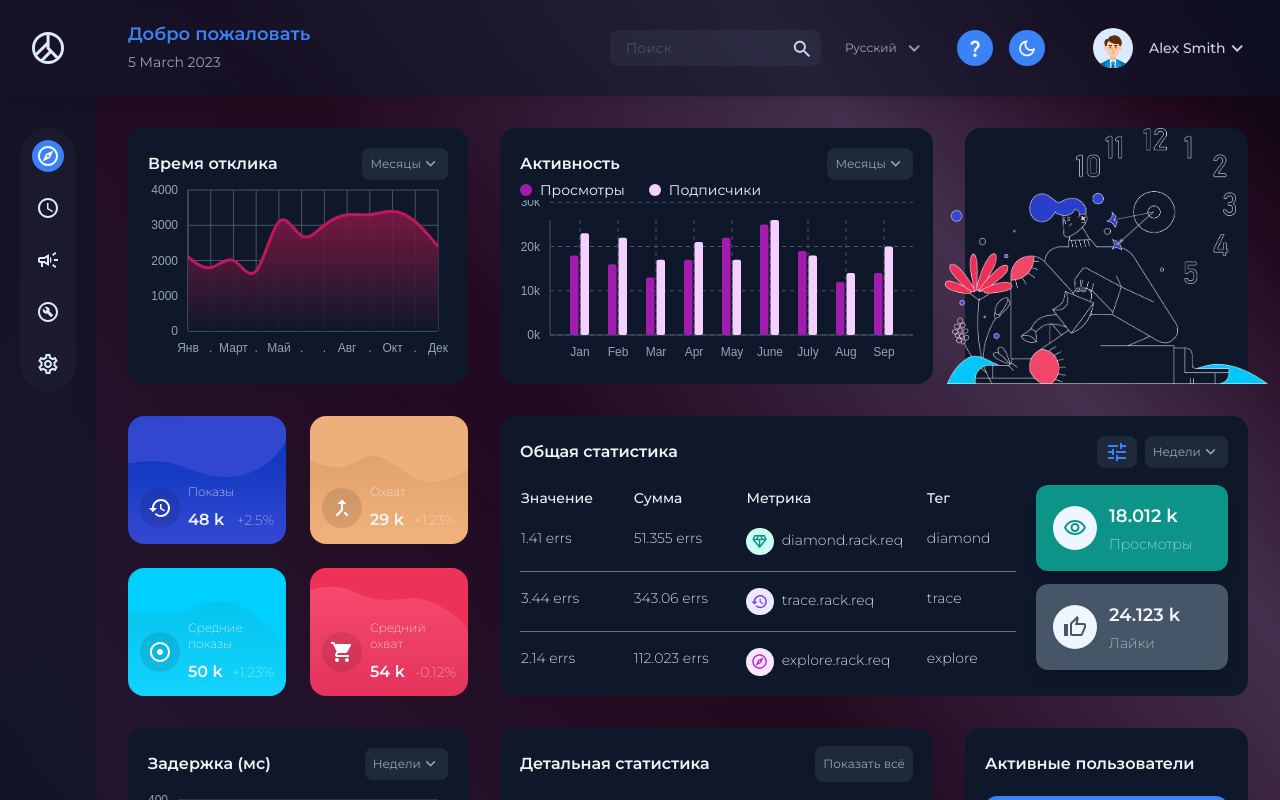
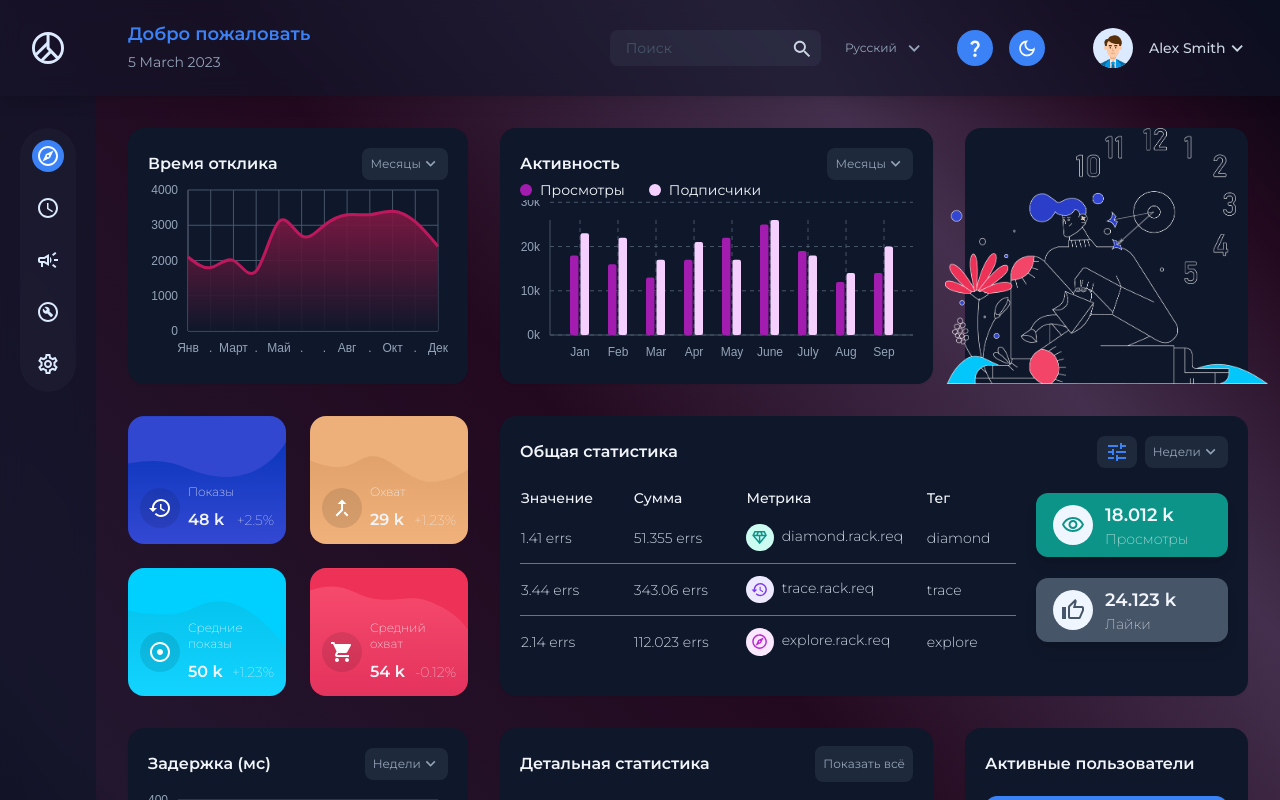
Before and after one commit to tsvetkovsergey/ofspace-social-dashboard, a React (Vite) app: page / in a window 1280 px wide. Shown: the top 800 px of the page. Built offline with nearby package versions, Linux system fonts and the light colour scheme.

Commit message:
fix RoundIcon component, fix StatCard height, fix DataGrid table margins

```diff
--- a/src/components/DashboardCards/HighView.tsx
+++ b/src/components/DashboardCards/HighView.tsx
@@ -40,7 +40,7 @@ const getMenuItems = (t: TFunction): PagesActivityPopup[] => [
 
 const cardStyle =
   'p-2 [&_h3]:text-white [&_h3]:font-bold [&_h3]:text-lg [&_p]:text-white dark:[&_h3]:text-inherit [&_p]:text-opacity-80 hover:opacity-80 dark:border dark:border-transparent dark:hover:border-slate-100 dark:hover:opacity-100 transition';
-const iconStyle = { width: '1.5rem', height: '1.5rem', m: '0.5rem' };
+const iconStyle = { width: '1.5rem', height: '1.5rem' };
 const iconContainerStyle = 'bg-white h-10 w-10';
 const getCardData = (chartType: HighViewType, t: TFunction) => [
   {
@@ -48,7 +48,7 @@ const getCardData = (chartType: HighViewType, t: TFunction) => [
     icon: <VisibilityOutlinedIcon sx={iconStyle} />,
     title: `${highViewCardsData[chartType].totalView} k`,
     text: t('Total view'),
-    cardStyle: `bg-primary-700 dark:bg-teal-600 ${cardStyle}`,
+    cardStyle: `h-16 bg-primary-700 dark:bg-teal-600 ${cardStyle}`,
     iconStyle: `text-primary-700 dark:bg-blue-50 dark:text-teal-600 ${iconContainerStyle}`,
   },
   {
@@ -56,7 +56,7 @@ const getCardData = (chartType: HighViewType, t: TFunction) => [
     icon: <ThumbUpOutlinedIcon sx={iconStyle} />,
     title: `${highViewCardsData[chartType].totalLike} k`,
     text: t('Total like'),
-    cardStyle: `bg-secondary-600 dark:bg-slate-600 ${cardStyle}`,
+    cardStyle: `h-16 bg-secondary-600 dark:bg-slate-600 ${cardStyle}`,
     iconStyle: `text-secondary-600 dark:bg-blue-50 dark:text-slate-600 ${iconContainerStyle}`,
   },
 ];
--- a/src/components/DashboardCards/MostActive.tsx
+++ b/src/components/DashboardCards/MostActive.tsx
@@ -8,14 +8,14 @@ const mostActiveUsers = [
   {
     id: 'u1',
     icon: <img alt="Most active user 1 image" src={UserImage_1} />,
-    iconStyle: 'bg-pink-300',
+    iconStyle: 'bg-pink-300 h-11 w-11 [&>img]:top-2',
     name: 'Alex Adam',
     email: 'adamalex@ase.com',
   },
   {
     id: 'u2',
     icon: <img alt="Most active user 2 image" src={UserImage_2} />,
-    iconStyle: 'bg-amber-100',
+    iconStyle: 'bg-amber-100 h-11 w-11 [&>img]:top-2',
     name: 'John Smith',
     email: 'smithjohn@ase.com',
   },
@@ -34,7 +34,7 @@ const MostActive = () => {
             icon={user.icon}
             title={user.name}
             text={user.email}
-            cardStyle="hover:bg-slate-50 border bg-white dark:bg-blue-500 dark:[&_p]:text-slate-200 border-transparent transition hover:border-slate-100"
+            cardStyle="hover:bg-slate-50 border bg-white dark:bg-blue-500 dark:[&_p]:text-slate-200 border-transparent transition hover:border-slate-100 [&_div]:h-11"
             iconStyle={user.iconStyle}
           />
         ))}
--- a/src/components/DataGrid.tsx
+++ b/src/components/DataGrid.tsx
@@ -13,7 +13,7 @@ const generateRows = ({ columns, data }: Props) => {
   data.forEach((item) => {
     const row = columns.map((col, index) => (
       <td
-        className="py-4 group-first:pt-0 group-last:border-none group-last:pb-0"
+        className="flex items-center py-3 group-first:pt-0 group-last:border-none group-last:pb-0"
         key={index}
       >
         {item[col.id]}
@@ -42,7 +42,7 @@ const DataGrid = ({ columns, data, gridStyle }: Props) => {
       <thead className="contents text-sm text-typo-300 dark:text-inherit">
         <tr className="contents">
           {columns.map((col, index) => (
-            <th className="pt-2 pb-5 text-left font-medium" key={index}>
+            <th className="pt-2 pb-4 text-left text-sm font-medium" key={index}>
               {t(col.titleId)}
             </th>
           ))}
--- a/src/components/RoundIcon.tsx
+++ b/src/components/RoundIcon.tsx
@@ -1,15 +1,12 @@
 type Props = {
   icon: JSX.Element;
   iconStyle?: string;
-  isInNavbar?: boolean;
 };
 
-const RoundIcon = ({ icon, iconStyle, isInNavbar = false }: Props) => {
+const RoundIcon = ({ icon, iconStyle }: Props) => {
   return (
     <i
-      className={`mr-1 flex ${
-        isInNavbar ? 'h-10 w-10 [&>img]:top-1' : 'h-11 w-11 [&>img]:top-2'
-      } items-center justify-center overflow-hidden rounded-full [&>img]:relative ${iconStyle}`}
+      className={`mr-1 flex items-center justify-center overflow-hidden rounded-full [&>img]:relative ${iconStyle}`}
     >
       {icon}
     </i>
--- a/src/components/StatCard.tsx
+++ b/src/components/StatCard.tsx
@@ -14,9 +14,9 @@ const StatCard = ({ icon, title, text, cardStyle, iconStyle }: Props) => {
       className={`flex items-center gap-2 rounded-xl p-4 shadow-lg ${cardStyle}`}
     >
       <RoundIcon icon={icon} iconStyle={iconStyle} />
-      <div>
-        <h3 className="text-sm font-medium">{title}</h3>
-        <p className="mt-1 text-sm font-extralight text-typo-600">{text}</p>
+      <div className="flex flex-col justify-between text-sm">
+        <h3 className="font-medium">{title}</h3>
+        <p className="font-extralight text-typo-600">{text}</p>
       </div>
     </div>
   );
--- a/src/layout/Navbar.tsx
+++ b/src/layout/Navbar.tsx
@@ -213,11 +213,10 @@ const Navbar = () => {
         />
 
         {/* Profile Button */}
-        <button className="-ml-4 mr-4 flex items-center rounded-lg px-4 py-2 transition hover:bg-primary-200 hover:shadow-lg dark:text-slate-300 dark:hover:bg-blue-500 dark:hover:text-slate-50 dark:hover:shadow-none dark:[&_svg]:text-slate-300 dark:[&_svg]:transition dark:[&:hover_svg]:text-slate-50">
+        <button className="-ml-4 mr-4 flex items-center rounded-lg px-4 py-2 transition hover:bg-primary-200 hover:shadow-lg dark:text-slate-300 dark:hover:bg-blue-500 dark:hover:text-slate-50 dark:hover:shadow-none dark:[&:hover_svg]:text-slate-50 dark:[&_svg]:text-slate-300 dark:[&_svg]:transition">
           <RoundIcon
             icon={<img src={profileImage} alt="profile picture" />}
-            iconStyle="bg-typo-500 mr-4 dark:bg-blue-100"
-            isInNavbar={true}
+            iconStyle="bg-typo-500 mr-4 dark:bg-blue-100 h-10 w-10 [&>img]:top-1"
           />
           <p className="text-sm font-medium">Alex Smith</p>
           <ExpandMoreIconComponent />
```
